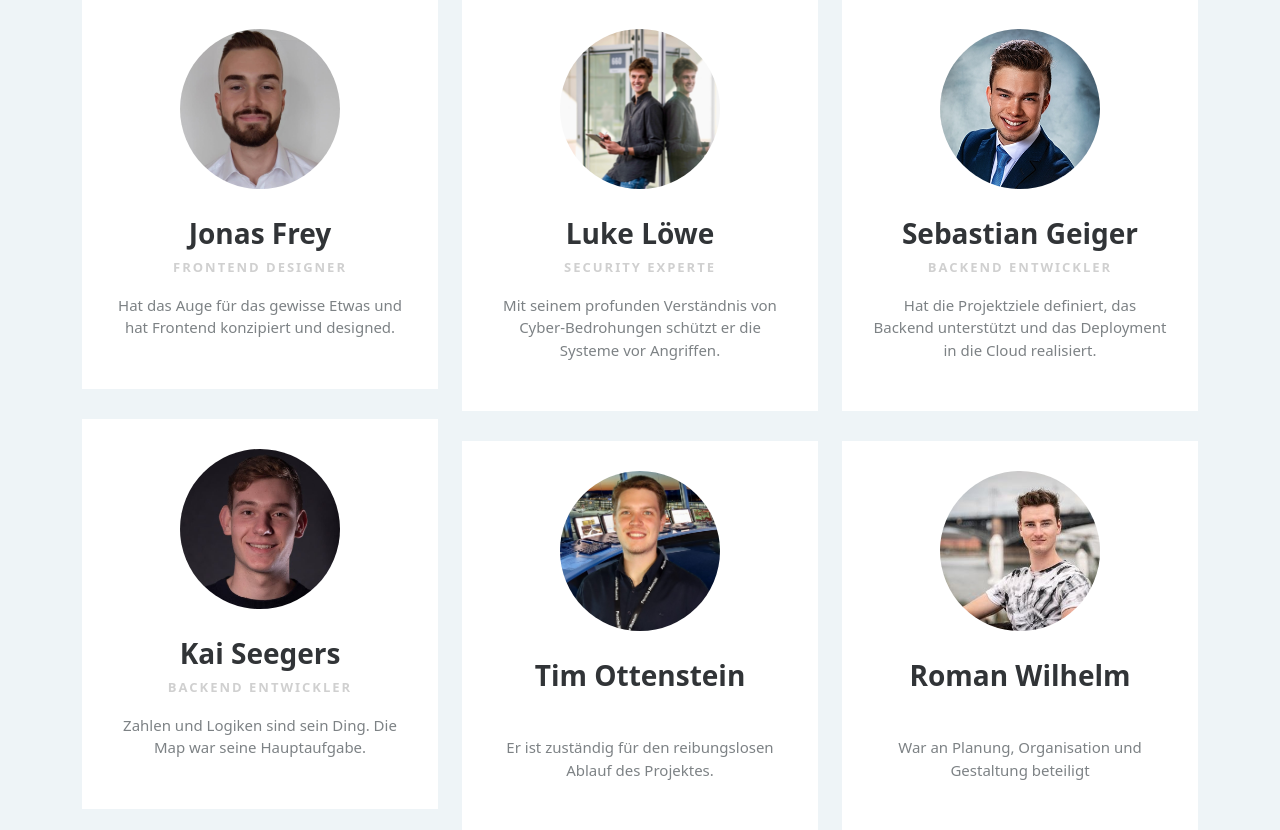
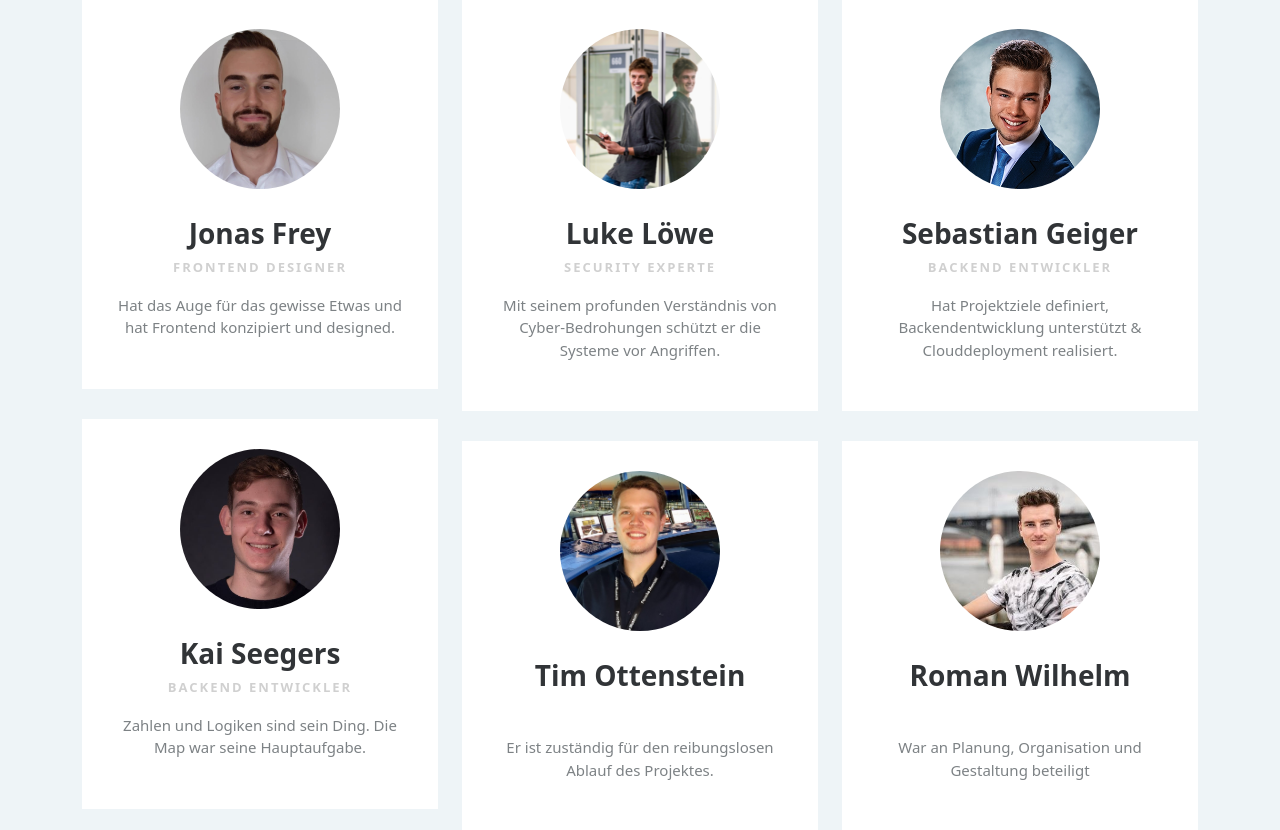
Before and after one commit to sebastiangeiger01/bikesharing, a Python web app: template webapp/templates/home.html in a window 1280 px wide. Shown: the part 3523-4353 px from the top of the page. Run offline with Jinja, Linux system fonts and the light colour scheme; the template is opened without the code that fills it, so the values that code supplies are empty; some libraries are stand-ins or nearby versions; some web fonts are replaced.

Commit message:
texte angepasst damit frames gleich gross sind

```diff
--- a/webapp/templates/home.html
+++ b/webapp/templates/home.html
@@ -242,7 +242,7 @@
                   <img class="rounded-circle inverted" src="static/assets/img/Sebastian.jpeg">
                   <h3 class="name">Sebastian Geiger</h3>
                   <p class="title">Backend Entwickler</p>
-                  <p class="description">Hat die Projektziele definiert, das Backend unterstützt und das Deployment in die Cloud realisiert.<br></p>
+                  <p class="description">Hat Projektziele definiert, Backendentwicklung unterstützt & Clouddeployment realisiert.<br></p>
                </div>
                <div class="box">
                   <img class="rounded-circle inverted" src="static/assets/img/roman.jpg">
```
